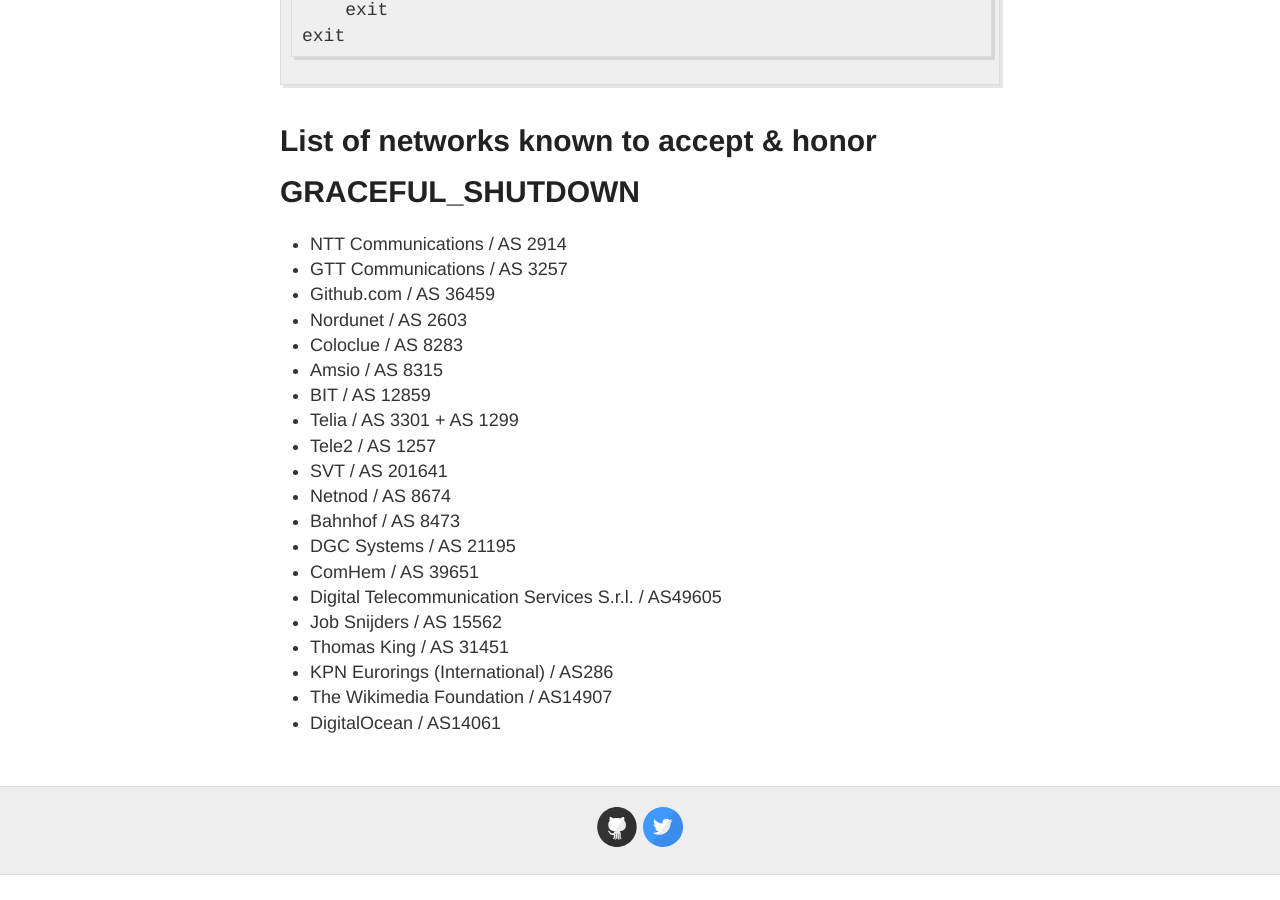
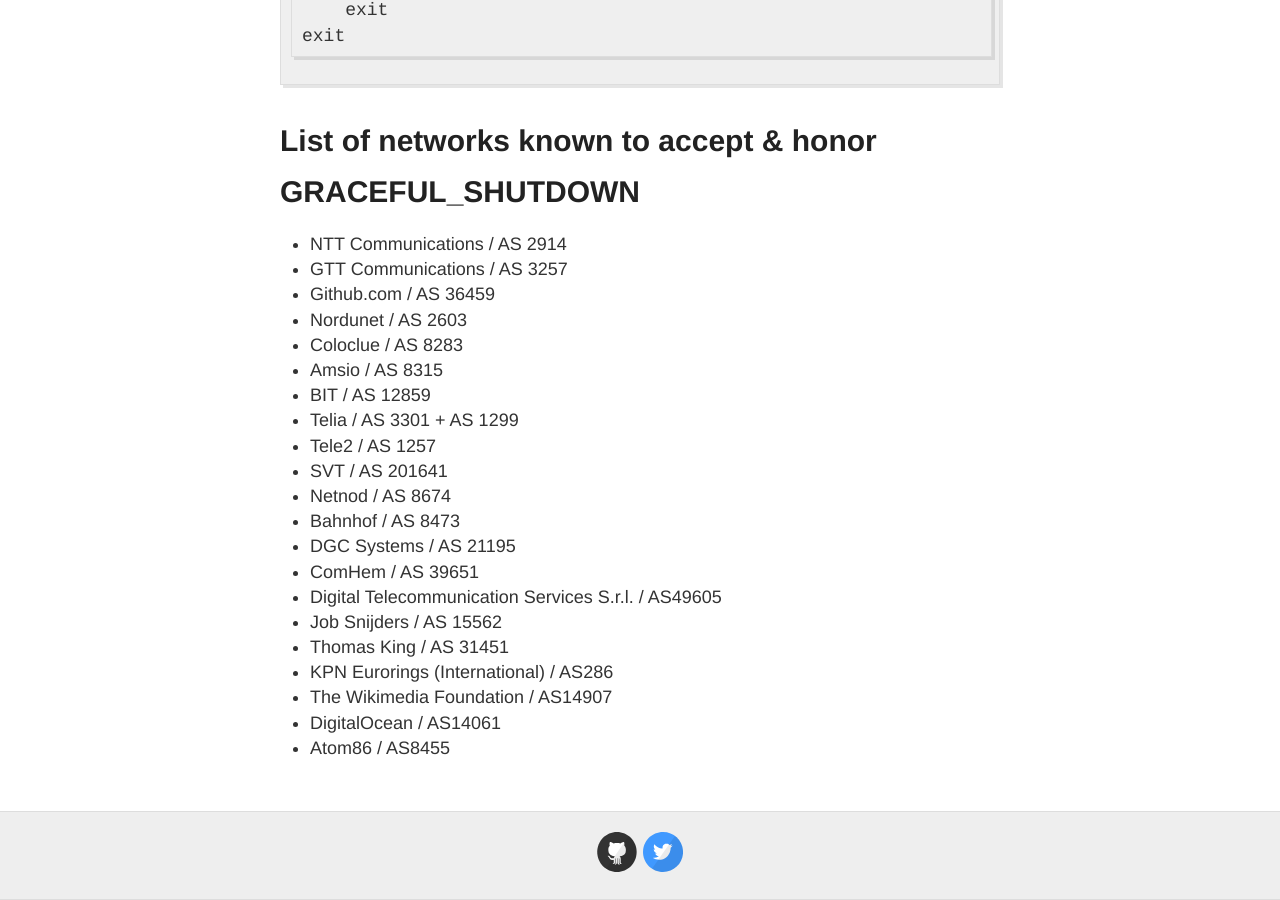
Before and after one commit to NLNOG/bgpfilterguide, a Jekyll site: the page built from guides/graceful_shutdown.md, in a window 1280 px wide and 900 px high, scrolled down 4192 px. Built offline with Jekyll 4.4.1, drawn with Linux system fonts in a browser that asks for light colours; before the commit the page ends 5067 px from its top, so only the background shows below that.

Commit message:
add atom86

```diff
--- a/guides/graceful_shutdown.md
+++ b/guides/graceful_shutdown.md
@@ -161,3 +161,4 @@
 * KPN Eurorings (International) / AS286
 * The Wikimedia Foundation / AS14907
 * DigitalOcean / AS14061
+* Atom86 / AS8455
```
